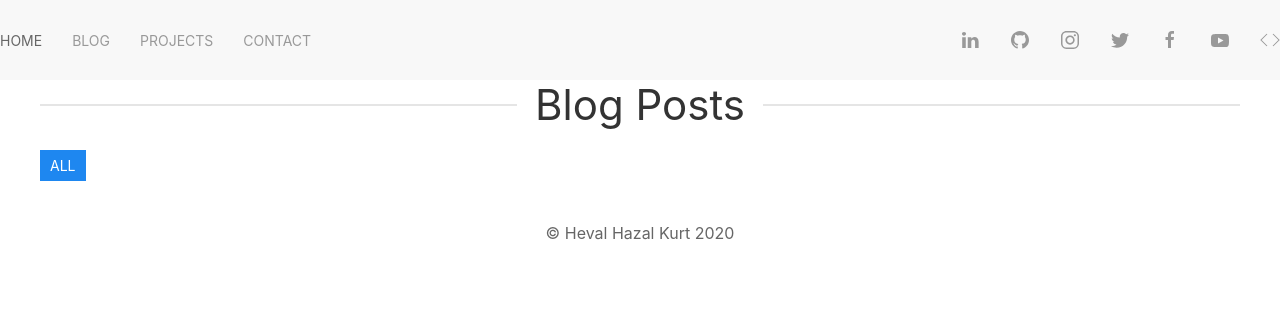
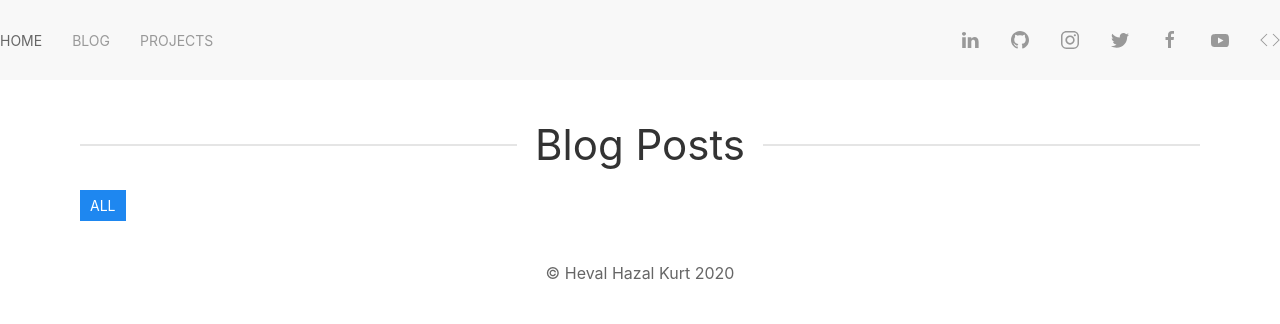
Before and after one commit to hevalhazalkurt/hhk_personal_website, a Django app: page /blog/ in a window 1280 px wide. Shown: the top 324 px of the page. Run offline with Django 3.2, Linux system fonts and the light colour scheme; data that the repository does not hold is empty; some libraries are stand-ins or nearby versions.

Commit message:
Added padding to body & remove contact link on nav

```diff
--- a/hhk_web/blog/templates/blog/base.html
+++ b/hhk_web/blog/templates/blog/base.html
@@ -31,7 +31,6 @@
           <li><a href="{% url "home" %}">Home</a></li>
           <li><a href="{% url "blog-home" %}">Blog</a></li>
           <li><a href="{% url "project-home" %}">Projects</a></li>
-          <li><a href="{% url "contact" %}">Contact</a></li>
         </ul>
       </div>
 
@@ -51,14 +50,14 @@
 
     </nav>
   </header>
-
+<div class="uk-padding">
   <div class="uk-container">
     {% block content %}
     {% endblock %}
 
     <p class="uk-text-center">© Heval Hazal Kurt {% now "Y" %}</p>
   </div>
-
+</div>
   <script>
   UIkit.filter();
   </script>
```
